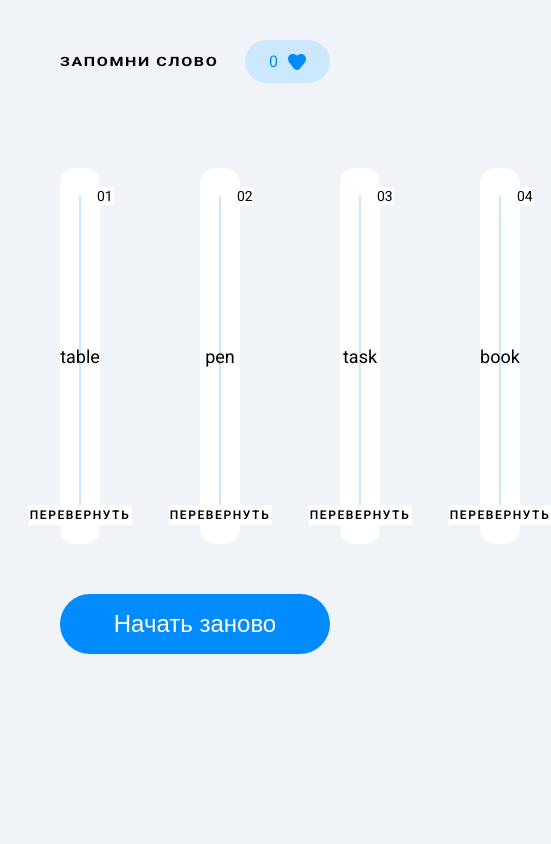
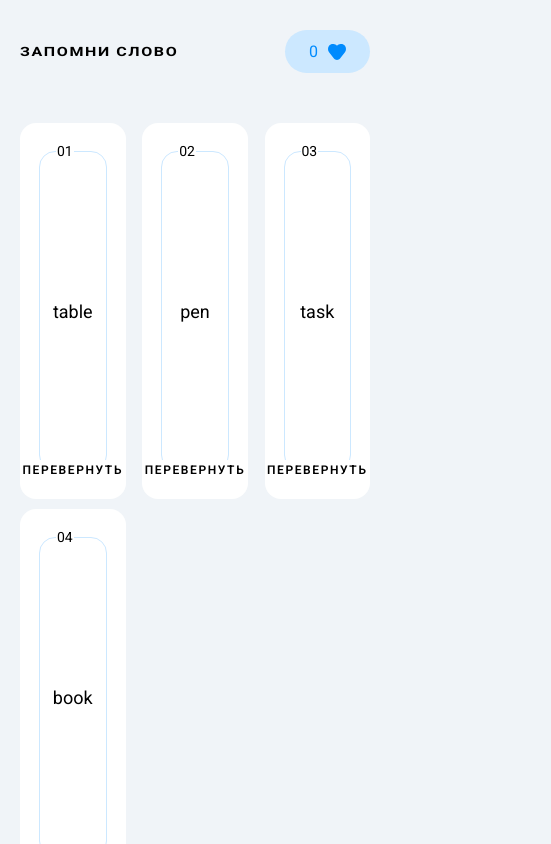
Before and after one commit to AliyevHrn/vue-dz, a Vue app: page / in a window 390 px wide. Both pictures are taken after a click on the button "Начать игру". Shown: the top 844 px of the page, 551 px wide, since content can reach past the window. Built offline with nearby package versions, Linux system fonts and the light colour scheme.

Commit message:
5-templates: fix styles

```diff
--- a/src/App.vue
+++ b/src/App.vue
@@ -88,6 +88,7 @@ function startGame() {
 <style scoped>
 .card-list {
   display: flex;
+  flex-wrap: wrap;
   justify-content: space-between;
   gap: 100px;
 }
@@ -104,4 +105,24 @@ function startGame() {
 .btn-reset {
   margin-top: 50px;
 }
+@media (max-width: 1440px) {
+  .card-list {
+    gap: 50px;
+  }
+}
+@media (max-width: 1200px) {
+  .card-list {
+    gap: 30px;
+  }
+}
+@media (max-width: 1024px) {
+  .card-list {
+    gap: 20px;
+  }
+}
+@media (max-width: 840px) {
+  .card-list {
+    gap: 10px;
+  }
+}
 </style>
--- a/src/assets/main.css
+++ b/src/assets/main.css
@@ -15,3 +15,13 @@ body {
   padding: 40px 60px;
   background-color: var(--color-bg);
 }
+@media (max-width: 1024px) {
+  body {
+    padding: 40px;
+  }
+}
+@media (max-width: 840px) {
+  body {
+    padding: 30px 20px;
+  }
+}
--- a/src/components/Card.vue
+++ b/src/components/Card.vue
@@ -73,7 +73,7 @@ const props = defineProps({
 
 <style scoped>
 .card {
-  width: 275px;
+  width: calc(25% - 100px);
   height: 376px;
   border-radius: 16px;
   background-color: var(--color-white);
@@ -145,4 +145,24 @@ const props = defineProps({
   width: 24px;
   height: 24px;
 }
+@media (max-width: 1440px) {
+  .card {
+    width: calc(25% - 50px);
+  }
+}
+@media (max-width: 1200px) {
+  .card {
+    width: calc(25% - 30px);
+  }
+}
+@media (max-width: 1024px) {
+  .card {
+    width: calc(33% - 20px);
+  }
+}
+@media (max-width: 840px) {
+  .card {
+    width: calc(33% - 10px);
+  }
+}
 </style>
--- a/src/components/Header.vue
+++ b/src/components/Header.vue
@@ -30,4 +30,9 @@ h1 {
   transform: scaleY(0.8);
   text-transform: uppercase;
 }
+@media (max-width: 1024px) {
+  .header {
+    margin-bottom: 50px;
+  }
+}
 </style>
```
